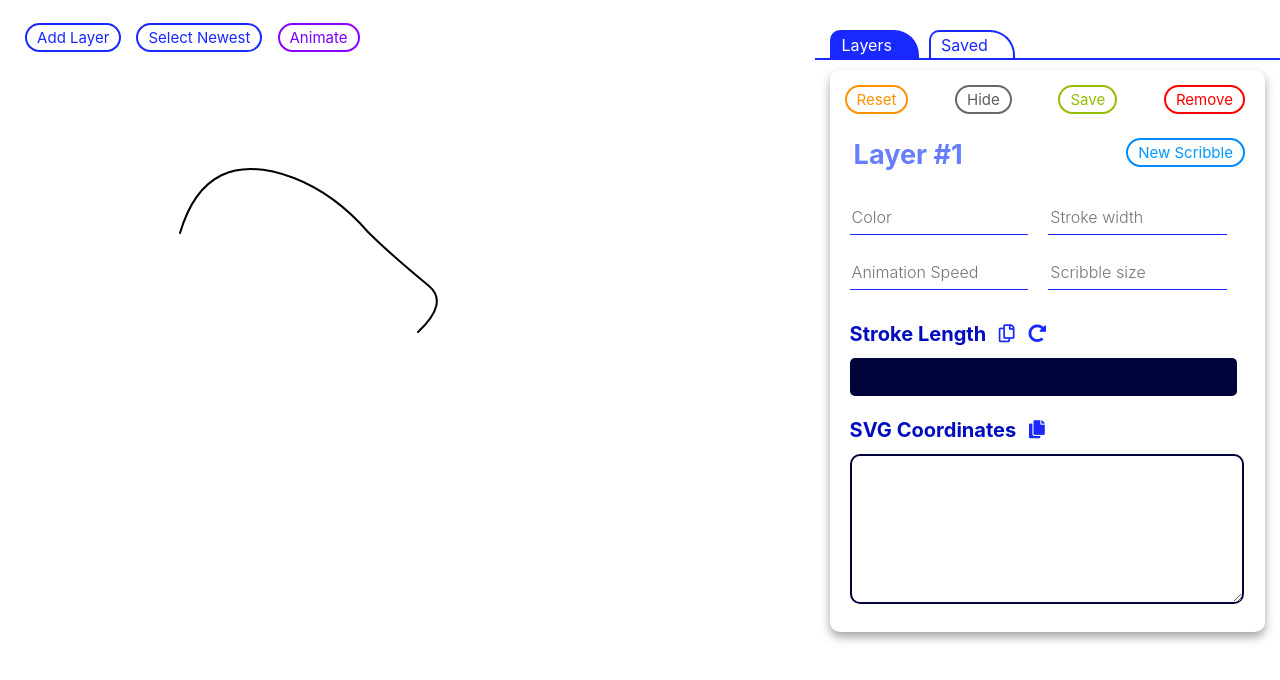
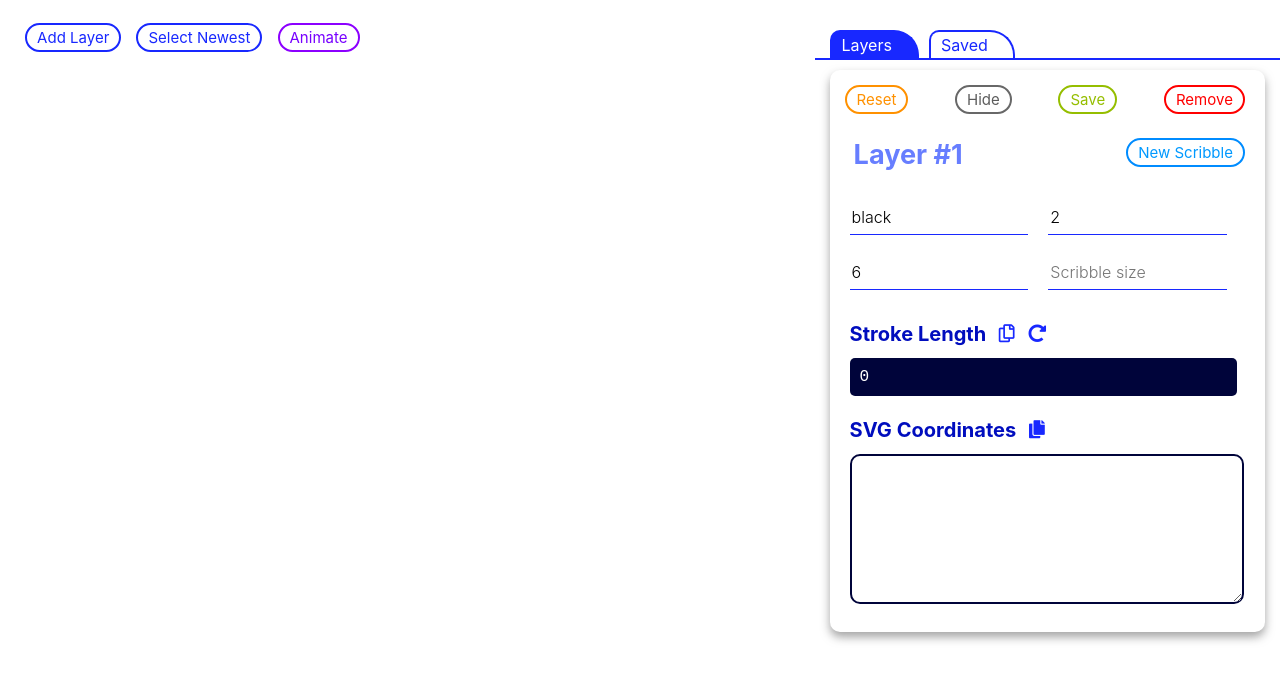
Before and after one commit to lilianzlettuce/linescape, a React (Create React App) app: page / in a window 1280 px wide. Shown: the top 680 px of the page. Built offline with nearby package versions, Linux system fonts and the light colour scheme; a web font is replaced by a local one.

Commit message:
add lifecycle func to save input vals

```diff
--- a/src/Layer.js
+++ b/src/Layer.js
@@ -13,6 +13,19 @@ class Layer extends React.Component {
         this.genScrib = this.genScrib.bind(this)
     }
 
+    componentDidMount() {
+        //bring back coord display
+        let num = this.props.number
+        let path = document.querySelector(`#path${num}`)
+        document.querySelector(`#text-display${num}`).value = this.props.path
+        document.querySelector(`#strokeLength${num}`).value = path.getTotalLength()
+
+        let inputArr = ['name', 'color', 'strokeWidth', 'animation', 'size']
+        for (let i = 0; i < inputArr.length; i++) {
+            eval("document.querySelector(`#${inputArr[i]}-input${num}`).value = this.props." + inputArr[i])
+        }
+    }
+
     render() {
         return (
             <div id={"layer" + this.props.number} className="layer">
@@ -23,7 +36,7 @@ class Layer extends React.Component {
                     <button className="remove" id={"removeBtn" + this.props.number} onClick={() => { this.props.deleteLayer(this.props.number) }}>Remove</button>
                 </div>
                 <div className="btn-box">
-                    <input className="h2-input" defaultValue={this.props.name} type="text" onChange={(e) => {this.props.updateLayer(e, this.props.number, 'name')}} />
+                    <input className="h2-input" id={"name-input" + this.props.number} defaultValue={this.props.name} type="text" onChange={(e) => {this.props.updateLayer(e, this.props.number, 'name')}} />
                     <div className="btn-box2">
                         <button className="genNew" id={"genNewBtn" + this.props.number} onClick={this.genScrib}>New Scribble</button>
                     </div>
@@ -40,7 +53,7 @@ class Layer extends React.Component {
                         <button className="copyLength copy" onClick={this.copyLength} id={"copyLengthBtn" + this.props.number}><i className="far fa-copy"></i></button>
                         <button className="reload copy" onClick={(e) => {this.props.updateLayer(e, this.props.number, 'length')}} id={"reloadBtn" + this.props.number}><i className="fas fa-redo-alt"></i></button>
                     </div>
-                    <input readOnly type = "number" id={"strokeLength" + this.props.number} className="length-input" />
+                    <input readOnly type = "number" id={"strokeLength" + this.props.number} onChange={(e) => {this.props.updateLayer(e, this.props.number, 'length')}} className="length-input" />
                 </div>
 
                 <div className="coords-container">
@@ -48,7 +61,7 @@ class Layer extends React.Component {
                         <h3>SVG Coordinates</h3>
                         <button className="copyCoords copy" onClick={this.copyCoords} id={"copyCoordsBtn" + this.props.number}><i className="fas fa-copy"></i></button>
                     </div>
-                    <textarea id={"text-display" + this.props.number} ></textarea>
+                    <textarea id={"text-display" + this.props.number} onChange={(e) => {this.props.updateLayer(e, this.props.number, 'path')}} ></textarea>
                 </div>
             </div>
         )
--- a/src/LayerList.js
+++ b/src/LayerList.js
@@ -6,7 +6,7 @@ export default function LayerList(props) {
         return (
             <div className="layers-container">
                 {props.layers.map(layer => (
-                    <Layer key={"layer" + layer.number} number={layer.number} name={layer.name} deleteLayer={props.deleteLayer} saveLayer={props.saveLayer} updateLayer={props.updateLayer} reloadLength={props.reloadLength} path={layer.path} />
+                    <Layer key={"layer" + layer.number} number={layer.number} name={layer.name} deleteLayer={props.deleteLayer} saveLayer={props.saveLayer} updateLayer={props.updateLayer} reloadLength={props.reloadLength} path={layer.path} color={layer.color} strokeWidth={layer.strokeWidth} animation={layer.animTime} size={layer.size} />
                 ))}
             </div>
         )
--- a/src/index.js
+++ b/src/index.js
@@ -13,7 +13,7 @@ class Main extends React.Component {
                 {
                   name: 'Layer #1',
                   number: 1,
-                  path: 'M 180 233 Q 206 145, 294 178 Q 335 194, 368 232 Q 389 253, 429 286 Q 449 303, 418 332',
+                  path: '',
                   length: 0,
                   strokeWidth: 2,
                   color: 'black',
@@ -154,12 +154,6 @@ class Main extends React.Component {
 
     toLayers() {
       this.setState( {tab: 1} )
-
-      let num = this.state.numLayers
-      //bring back coord display
-      let path = document.querySelector(`#path${num}`)
-      document.querySelector(`#text-display${num}`).value = this.state.layers[num].path
-      document.querySelector(`#strokeLength${num}`).value = path.getTotalLength()
 
       //ui changes
       let savedTab = document.querySelector('#saved-tab')
```
